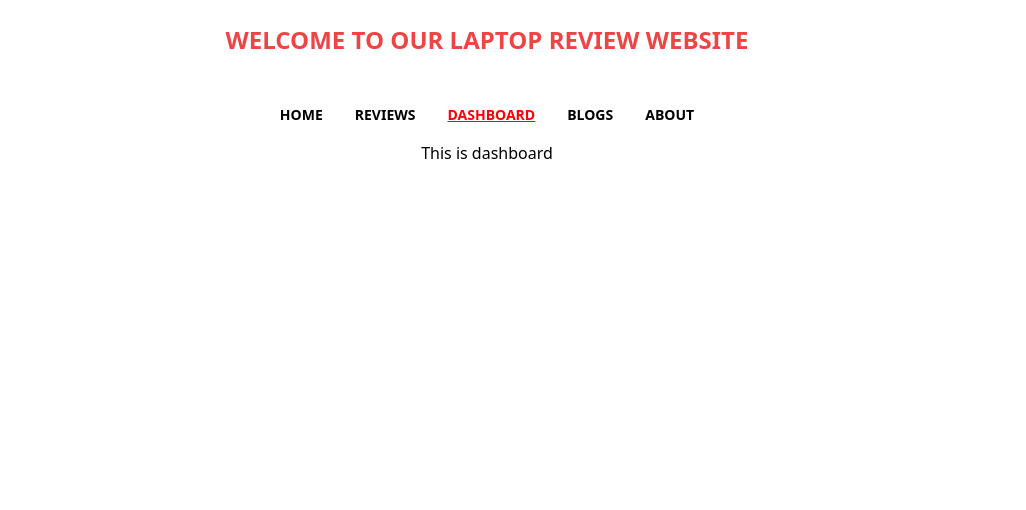
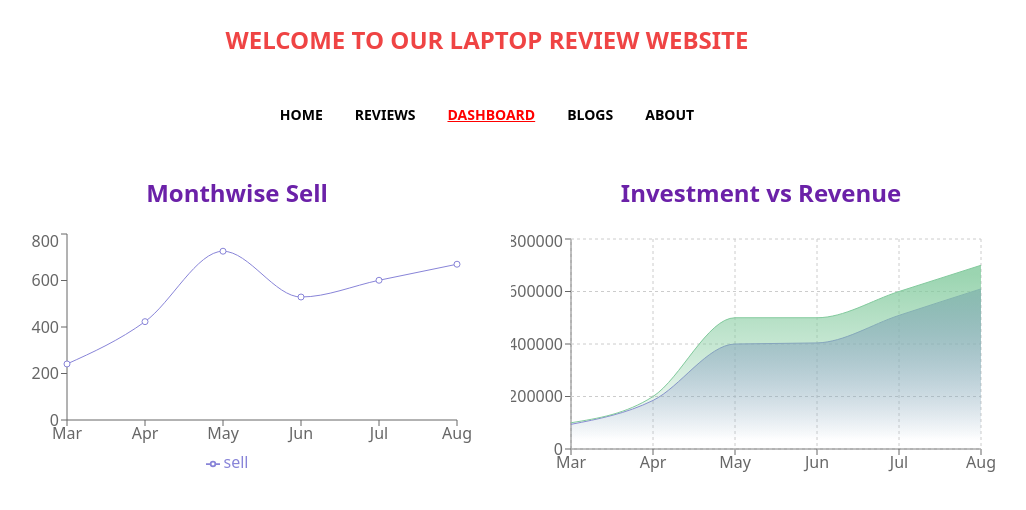
Before and after one commit to 1804011/assignment-9, a React (Create React App) app: page /dashboard in a window 1280 px wide. Shown: the top 510 px of the page, without its empty margins (153-1179 px from the left). Built offline with nearby package versions, Linux system fonts and the light colour scheme; the HTML template or start-up script is replaced by a standard one.

Commit message:
dashboard done

```diff
--- /dev/null
+++ b/public/data.json
@@ -0,0 +1,38 @@
+[
+	{
+		"month": "Mar",
+		"investment": 100000,
+		"sell": 241,
+		"revenue": 94010
+	},
+	{
+		"month": "Apr",
+		"investment": 200000,
+		"sell": 423,
+		"revenue": 185000
+	},
+	{
+		"month": "May",
+		"investment": 500000,
+		"sell": 726,
+		"revenue": 400000
+	},
+	{
+		"month": "Jun",
+		"investment": 500000,
+		"sell": 529,
+		"revenue": 404050
+	},
+	{
+		"month": "Jul",
+		"investment": 600000,
+		"sell": 601,
+		"revenue": 509000
+	},
+	{
+		"month": "Aug",
+		"investment": 700000,
+		"sell": 670,
+		"revenue": 610000
+	}
+]
--- a/src/Components/Dashboard/Dashboard.js
+++ b/src/Components/Dashboard/Dashboard.js
@@ -1,7 +1,85 @@
-import React from "react";
+import React, { useEffect, useState } from "react";
+import {
+	Area,
+	AreaChart,
+	CartesianGrid,
+	Legend,
+	Line,
+	LineChart,
+	Tooltip,
+	XAxis,
+	YAxis,
+} from "recharts";
 import "./Dashboard.css";
 const Dashboard = () => {
-	return <div>This is dashboard</div>;
+	const [data, setData] = useState([]);
+	useEffect(() => {
+		fetch("data.json")
+			.then((res) => res.json())
+			.then((info) => setData(info));
+	}, []);
+	return (
+		<div className="mt-4 flex ">
+			<div className="mx-6">
+				<h1 className="text-2xl font-bold text-purple-800 my-5 text-center">
+					Monthwise Sell
+				</h1>
+				<LineChart
+					width={500}
+					height={250}
+					data={data}
+					margin={{ top: 5, right: 30, left: 20, bottom: 5 }}
+				>
+					{/* <CartesianGrid strokeDasharray="3 3" /> */}
+					<XAxis dataKey="month" />
+					<YAxis />
+					<Tooltip />
+					<Legend />
+					<Line type="monotone" dataKey="sell" stroke="#8884d8" />
+				</LineChart>
+			</div>
+			<div>
+				<h1 className="text-2xl font-bold text-purple-800 my-5 text-center">
+					Investment vs Revenue
+				</h1>
+				<AreaChart
+					width={500}
+					height={250}
+					data={data}
+					margin={{ top: 10, right: 30, left: 0, bottom: 0 }}
+				>
+					<defs>
+						<linearGradient id="colorUv" x1="0" y1="0" x2="0" y2="1">
+							<stop offset="5%" stopColor="#8884d8" stopOpacity={0.8} />
+							<stop offset="95%" stopColor="#8884d8" stopOpacity={0} />
+						</linearGradient>
+						<linearGradient id="colorPv" x1="0" y1="0" x2="0" y2="1">
+							<stop offset="5%" stopColor="#82ca9d" stopOpacity={0.8} />
+							<stop offset="95%" stopColor="#82ca9d" stopOpacity={0} />
+						</linearGradient>
+					</defs>
+					<XAxis dataKey="month" />
+					<YAxis />
+					<CartesianGrid strokeDasharray="3 3" />
+					<Tooltip />
+					<Area
+						type="monotone"
+						dataKey="revenue"
+						stroke="#8884d8"
+						fillOpacity={1}
+						fill="url(#colorUv)"
+					/>
+					<Area
+						type="monotone"
+						dataKey="investment"
+						stroke="#82ca9d"
+						fillOpacity={1}
+						fill="url(#colorPv)"
+					/>
+				</AreaChart>
+			</div>
+		</div>
+	);
 };
 
 export default Dashboard;
```
